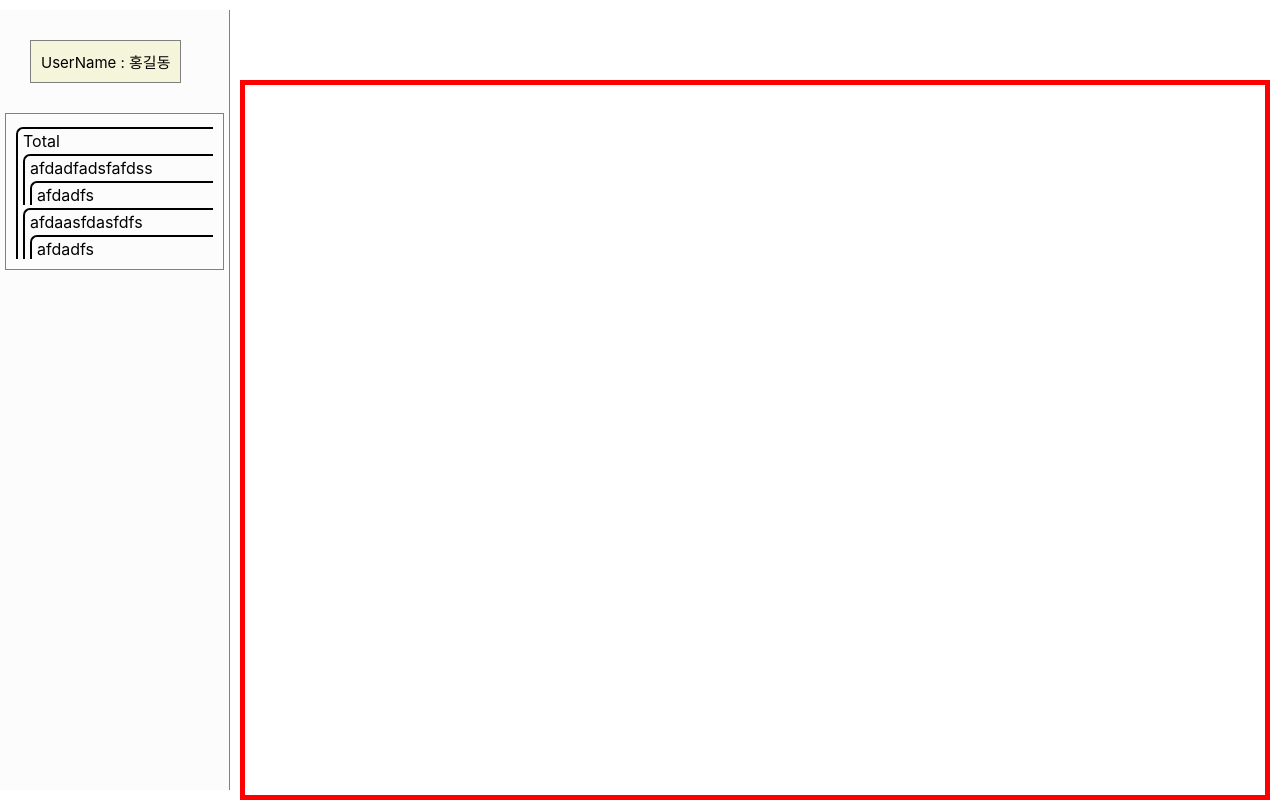
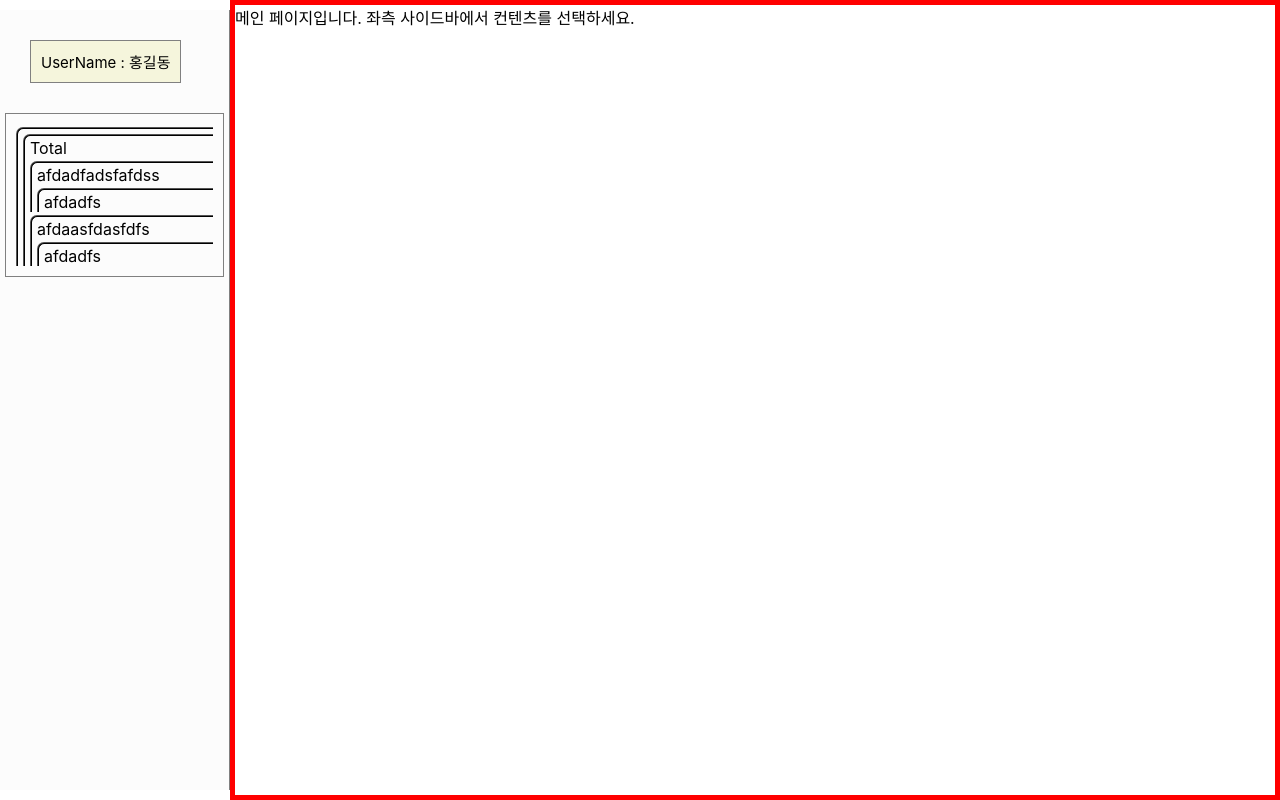
Before and after one commit to limeojin363/10000H, a React (Create React App) app: page / in a window 1280 px wide. Built offline with nearby package versions, Linux system fonts and the light colour scheme.

Commit message:
왤케어렵노

```diff
--- a/src/App.css
+++ b/src/App.css
@@ -2,7 +2,7 @@
     min-height: 100vh;
 }
 
-.Content {
+.Contents {
     border: 5px solid red;
 }
 
@@ -24,8 +24,8 @@
 }
 
 .folder {
-    border-top: 2px solid black;
-    border-left: 2px solid black;
+    border-top: 2px ridge black;
+    border-left: 2px ridge black;
     border-top-left-radius: 7px;
     padding-left: 5px;
     padding-top: 2px;
--- a/src/App.js
+++ b/src/App.js
@@ -2,6 +2,7 @@ import './App.css';
 import { Routes, Route, Link, useNavigate, Outlet } from 'react-router-dom'
 import { useSelector } from "react-redux"
 import { Folders } from "./Folders"
+import {Content} from "./Content"
 
 function App() {
   let navigate = useNavigate();
@@ -18,10 +19,10 @@ function App() {
         </div>
       </div>
 
-      <div className="Content">
+      <div className="Contents">
         <Routes>
-          <Route>
-
+          <Route path='/' element={<div>메인 페이지입니다. 좌측 사이드바에서 컨텐츠를 선택하세요.</div>}/>
+          <Route path='/content/:ids' element={<Content></Content>}>
           </Route>
         </Routes>
       </div>
--- /dev/null
+++ b/src/Content.js
@@ -0,0 +1,26 @@
+import { useSelector } from "react-redux";
+import { useParams } from "react-router-dom";
+
+function Content() {
+
+    let state = useSelector(( state )=>{ return state })
+    let start = state.rootFolder
+
+    let {ids} = useParams();
+    let idArray = []
+    for (var i = 0; i < ids.length; i++) {
+        if (ids[i] != '-') idArray.push(ids[i])
+    }
+    let contentTitle = ''
+
+    return (
+        <div>
+            <div></div>
+            {
+                idArray.map((a,i)=>{return <div>{a}</div>})
+            }
+        </div>
+    )
+}
+
+export {Content}
--- a/src/Folders.js
+++ b/src/Folders.js
@@ -1,25 +1,31 @@
 import { useSelector } from "react-redux";
+import { useNavigate } from "react-router-dom";
 
 function Folders() {
     let state = useSelector(( state )=>{ return state })
-    console.log(state.rootFolder)
     let start = state.rootFolder
+    alert(start.findIndex((a)=>a.id==0))
     return (
-        <div>
-            <MakeFolder object={start}></MakeFolder>
+        <div className="folder">
+            {
+                start.map((a,i)=>{
+                    return <MakeFolder address='/content/' key={i} object={start[i]}/>
+                })
+            }
         </div>
     )
 }
 
 function MakeFolder(props) {
+    let navigate = useNavigate()
     let object = props.object
+    let address = props.address + '-' + object.id
     return (
         <div className='folder'>
-            {object.name}
-
+            <span onClick={()=>{navigate(address)}}>{object.name}</span>
             {object.children.map((a,i)=>{
                 return (
-                    <MakeFolder key={i} object={a}></MakeFolder>
+                    <MakeFolder address={address} key={i} object={a}/>
                 )
             })}
         </div>
--- a/src/store.js
+++ b/src/store.js
@@ -3,7 +3,8 @@ import { configureStore, createSlice } from '@reduxjs/toolkit'
 
 let rootFolder = createSlice({
     name :  'rootFolder',
-    initialState : {
+    initialState : [
+      {
       name : "Total", id : 0, depth : 0,
       records : [
         {id : 0, type : 'a', date : "Mon Apr 19 2021", comment : 'asdfadsf'}
@@ -12,7 +13,8 @@ let rootFolder = createSlice({
         {name : "afdadfadsfafdss", id : 0, depth : 1, records : [{id : 0, type : 'a', date : "Mon Apr 19 2021", comment : 'asdfadsf'}], children : [{name : "afdadfs", id : 0, depth : 2, records : [], children : []}]},
         {name : "afdaasfdasfdfs", id : 1, depth : 1, records : [{id : 0, type : 'a', date : "Mon Apr 19 2021", comment : 'asdfadsf'}], children : [{name : "afdadfs", id : 0, depth : 2, records : [], children : []}]}
       ]
-    },
+    }
+  ],
     reducers : {
       addRecord(state) {
         state.records.push(1)
```
